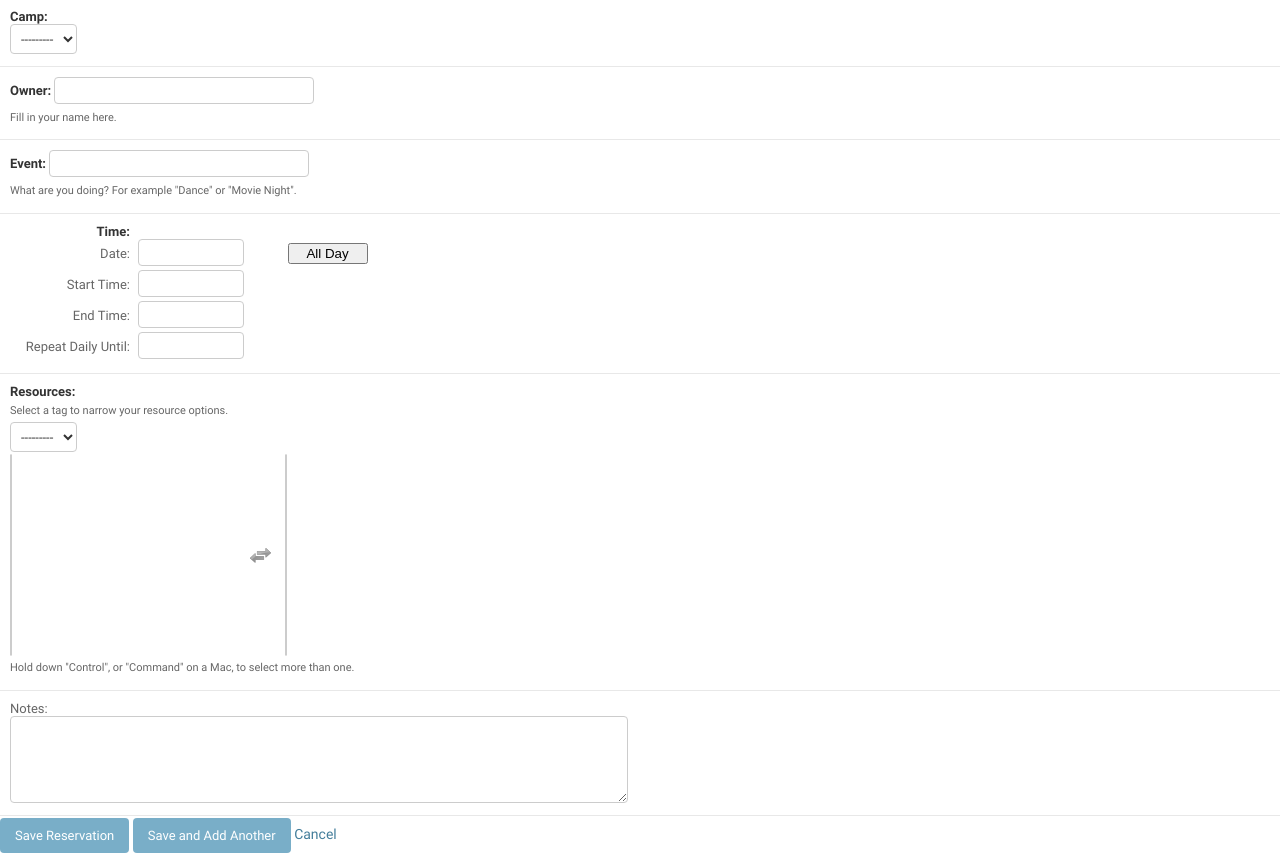
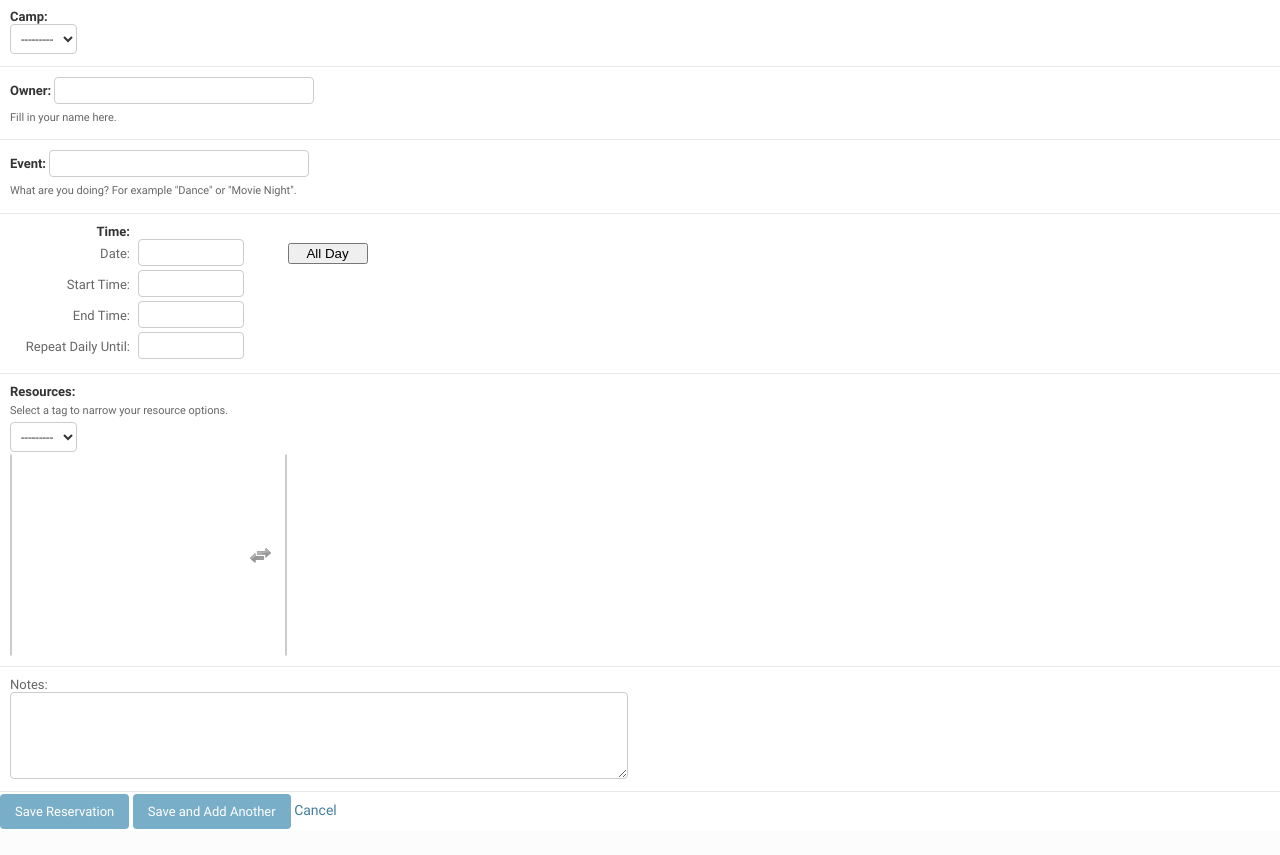
Before and after one commit to mariagullickson/SCaReM, a Django app: template SCaReM/templates/reservations/addedit.html in a window 1280 px wide. Shown: the part 93-948 px from the top of the page. After the commit the page ends 922 px from the top, so only its background shows below. Run offline with Django 3.2, Linux system fonts and the light colour scheme; the template is opened without the code that fills it, so the values that code supplies are empty; parts of the project's set-up code (start-up, migrations or seed data) failed here and were passed over; some libraries are stand-ins or nearby versions.

Commit message:
remove outdated help

```diff
--- a/SCaReM/templates/reservations/addedit.html
+++ b/SCaReM/templates/reservations/addedit.html
@@ -93,7 +93,6 @@
             {% endfor %}
           </select>
         </div>
-        <p class="help">Hold down "Control", or "Command" on a Mac, to select more than one.</p>
       </div>
     </div>
 
```
